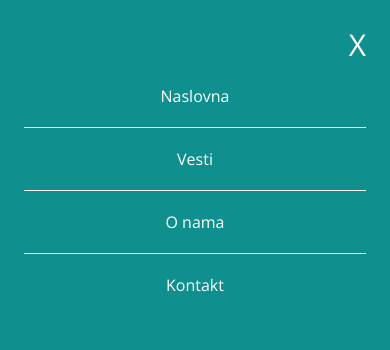
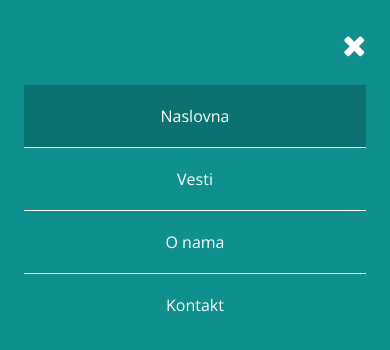
Before and after one commit to BojanIstvancic/matko-vukovic, a Next.js app: page / in a window 390 px wide. Both pictures are taken after a click on the element 195 px from the left and 336 px from the top of the page. Shown: the top 350 px of the page. Built offline with nearby package versions, Linux system fonts and the light colour scheme.

Commit message:
navigation completed

```diff
--- a/src/components/MobileNav.tsx
+++ b/src/components/MobileNav.tsx
@@ -1,4 +1,5 @@
 import Link from "next/link";
+import { useRouter } from "next/router";
 import styled, { css } from "styled-components";
 
 const StyledNav = styled.div<{ displayMobileNav: boolean }>`
@@ -41,6 +42,15 @@ const NavLink = styled.a`
     border-bottom: 1px solid var(--white);
   }
 
+  &.active {
+    background: var(--green-700);
+  }
+
+  &:hover {
+    transition: all 500ms ease;
+    background: var(--green-700);
+  }
+
   @media (min-width: 600px) {
     font-size: 18px;
   }
@@ -51,6 +61,7 @@ const NavCloseButton = styled.div`
   font-size: 30px;
   color: var(--white);
   cursor: pointer;
+  margin-bottom: 20px;
 `;
 
 interface MobileNavProps {
@@ -62,23 +73,44 @@ const MobileNav: React.FC<MobileNavProps> = ({
   setDisplayMobileNav,
   displayMobileNav,
 }) => {
+  const { asPath } = useRouter();
   return (
     <StyledNav displayMobileNav={displayMobileNav}>
       <NavContent>
         <NavCloseButton onClick={() => setDisplayMobileNav(false)}>
-          X
+          <i className="fa fa-times" aria-hidden="true"></i>
         </NavCloseButton>
         <Link href="/" passHref>
-          <NavLink onClick={() => setDisplayMobileNav(false)}>Naslovna</NavLink>
+          <NavLink
+            className={asPath === "/" ? "active" : ""}
+            onClick={() => setDisplayMobileNav(false)}
+          >
+            Naslovna
+          </NavLink>
         </Link>
         <Link href="/vesti" passHref>
-          <NavLink onClick={() => setDisplayMobileNav(false)}>Vesti</NavLink>
+          <NavLink
+            className={asPath === "/vesti" ? "active" : ""}
+            onClick={() => setDisplayMobileNav(false)}
+          >
+            Vesti
+          </NavLink>
         </Link>
         <Link href="/o-nama" passHref>
-          <NavLink onClick={() => setDisplayMobileNav(false)}>O nama</NavLink>
+          <NavLink
+            className={asPath === "/o-nama" ? "active" : ""}
+            onClick={() => setDisplayMobileNav(false)}
+          >
+            O nama
+          </NavLink>
         </Link>
         <Link href="/kontakt" passHref>
-          <NavLink onClick={() => setDisplayMobileNav(false)}>Kontakt</NavLink>
+          <NavLink
+            className={asPath === "/kontakt" ? "active" : ""}
+            onClick={() => setDisplayMobileNav(false)}
+          >
+            Kontakt
+          </NavLink>
         </Link>
       </NavContent>
     </StyledNav>
--- a/src/components/Navigation.tsx
+++ b/src/components/Navigation.tsx
@@ -50,6 +50,7 @@ const NavigationHamburger = styled.div`
   i {
     font-size: 30px;
     color: var(--white);
+    cursor: pointer;
   }
 `;
 
```
